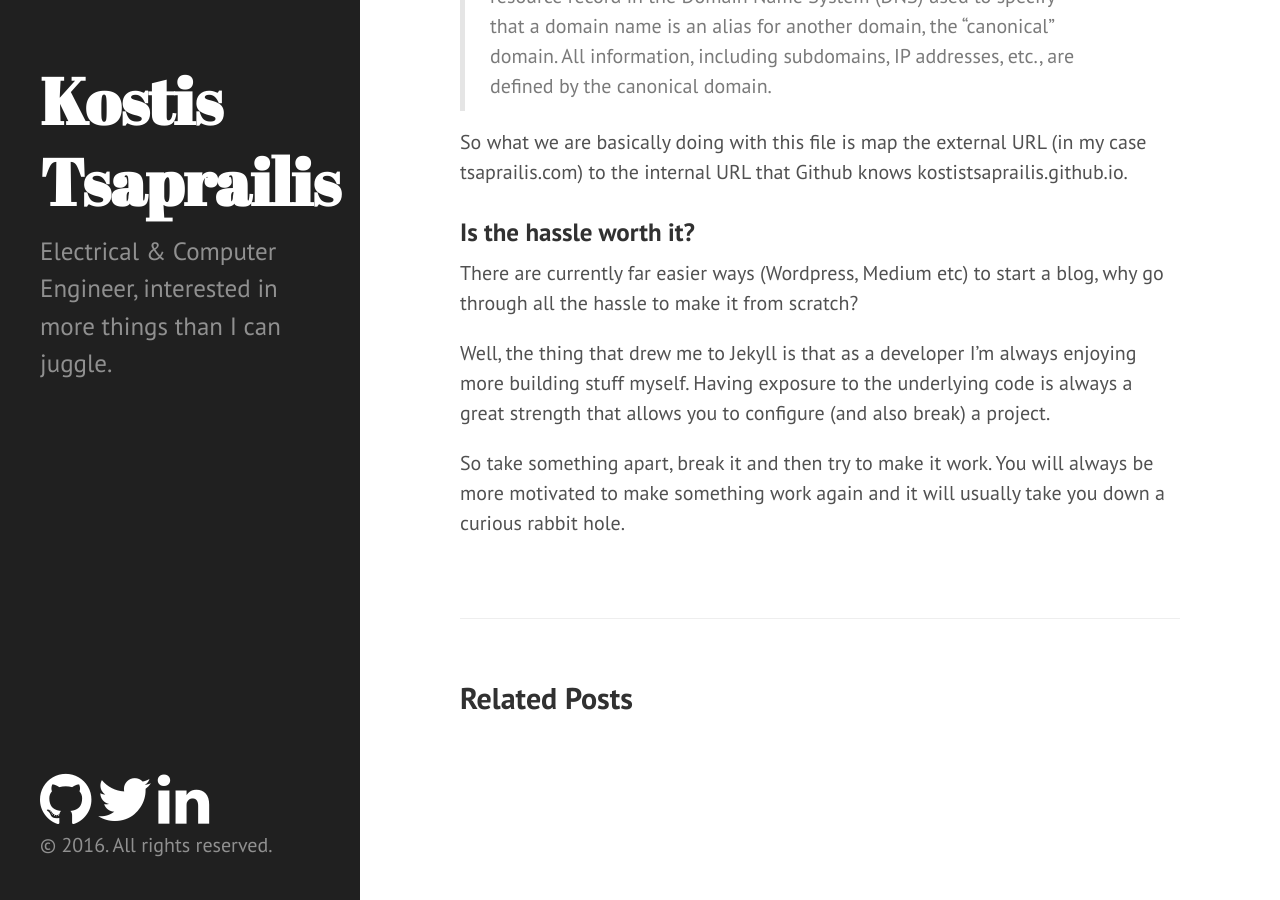
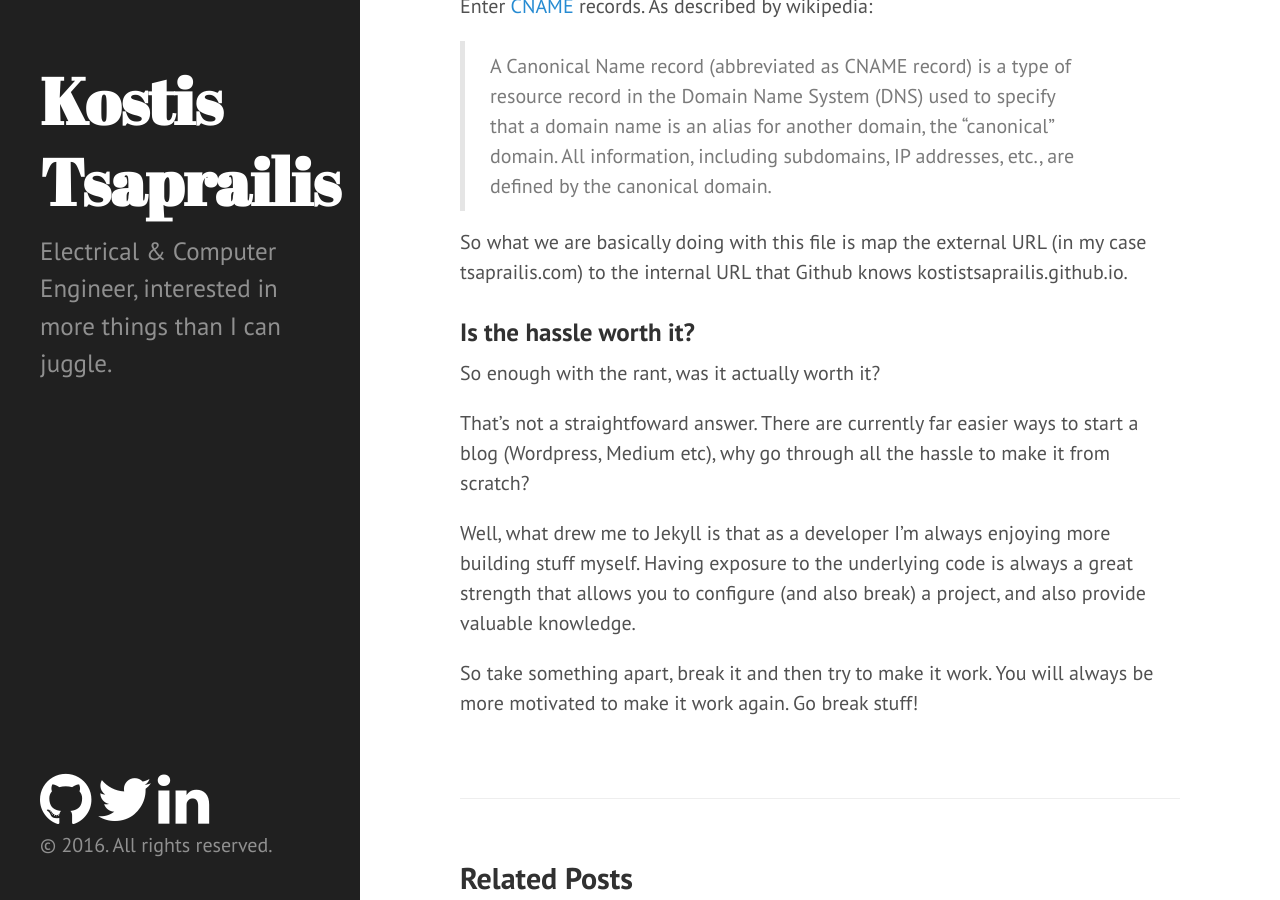
Before and after one commit to leokleist/kostistsaprailis.github.io, a Jekyll site: the page built from _posts/2016-05-08-How-to-not-make-a-blog.md, in a window 1280 px wide and 900 px high, scrolled down 1922 px. Built offline with Jekyll 4.4.1, drawn with Linux system fonts in a browser that asks for light colours; nearby versions of some CDN libraries; Markdown is read by kramdown in place of the engine named in the settings; some of the changed text lies outside the part shown.

Commit message:
Update, typos

```diff
--- a/_posts/2016-05-08-How-to-not-make-a-blog.md
+++ b/_posts/2016-05-08-How-to-not-make-a-blog.md
@@ -1,6 +1,6 @@
 ---
 layout: post
-title:  "How to not make a blog."
+title:  "How to not make a blog, or how I stopped worrying and love breaking stuff."
 date:   2016-05-09 19:33:42 +0300
 ---
 
@@ -31,7 +31,7 @@ that's not the proper way to do something in a professional setting, however whe
 trying out a new project I think this is a better way to get a good understanding
 of how different parts come together.
 
-### Problems Encountered
+### How to do it wrong
 
 To dive right in I downloaded Jekyll and created a new site. Then begun the hard part.
 How do I integrate Hyde? Hyde is itself built upon a set of foundation setup called
@@ -40,13 +40,15 @@ I decided to just head over to the [Hyde codebase][hydecode-url] and try to copy
 code tha seemed relevant. After a bit of back and forth and deleting what I thought
 was not needed/I didn't want on my blog I thought I was ready to go.
 
-The first problem encountered was that the blog would stubbornly not show any blog posts.
+The major problem I encountered was that the blog would stubbornly not show any blog posts.
+
+Turns out I was missing the paginate gem (Jekyll engine is based on ruby) and also
+two necessary config items.
+
+After a lot of search, and feedback from Google I managed to get it working.
 
 <strong>Note to self:</strong> Code on config files is usually necessay,
 do not delete without checking the outcome.
-
-Turns out I was missing the paginate gem (Jekyll engine is based on ruby) and also
-two necessary config items.
 
 The next challenge encountered was how to integrate a custom domain name. GithubPages
 already provide the [username].github.io url for the page, where [username] is your
@@ -76,16 +78,18 @@ tsaprailis.com) to the internal URL that Github knows kostistsaprailis.github.io
 
 ### Is the hassle worth it?
 
-There are currently far easier ways (Wordpress, Medium etc) to start a blog,
-why go through all the hassle to make it from scratch?
+So enough with the rant, was it actually worth it?
 
-Well, the thing that drew me to Jekyll is that as a developer I'm always
+That's not a straightfoward answer. There are currently far easier ways to start a blog
+(Wordpress, Medium etc), why go through all the hassle to make it from scratch?
+
+Well, what drew me to Jekyll is that as a developer I'm always
 enjoying more building stuff myself. Having exposure to the underlying code is
-always a great strength that allows you to configure (and also break) a project.
+always a great strength that allows you to configure (and also break) a project,
+and also provide valuable knowledge.
 
 So take something apart, break it and then try to make it work. You will always be
-more motivated to make something work again and it will usually take you down a curious
-rabbit hole.
+more motivated to make it work again. Go break stuff!
 
 
 [githubpages-url]: https://pages.github.com/
```
Also changed, not shown: other parts of _posts/2016-05-08-How-to-not-make-a-blog.md (+2 -2 lines).
